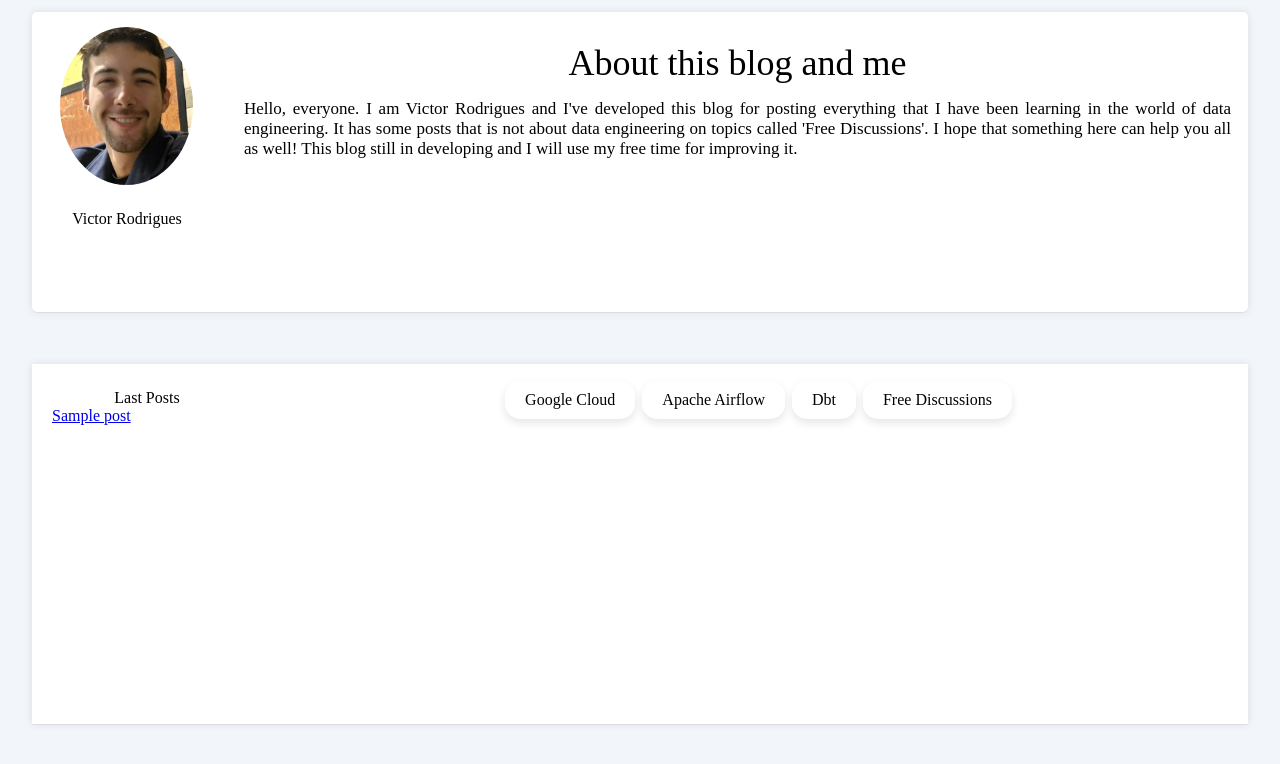
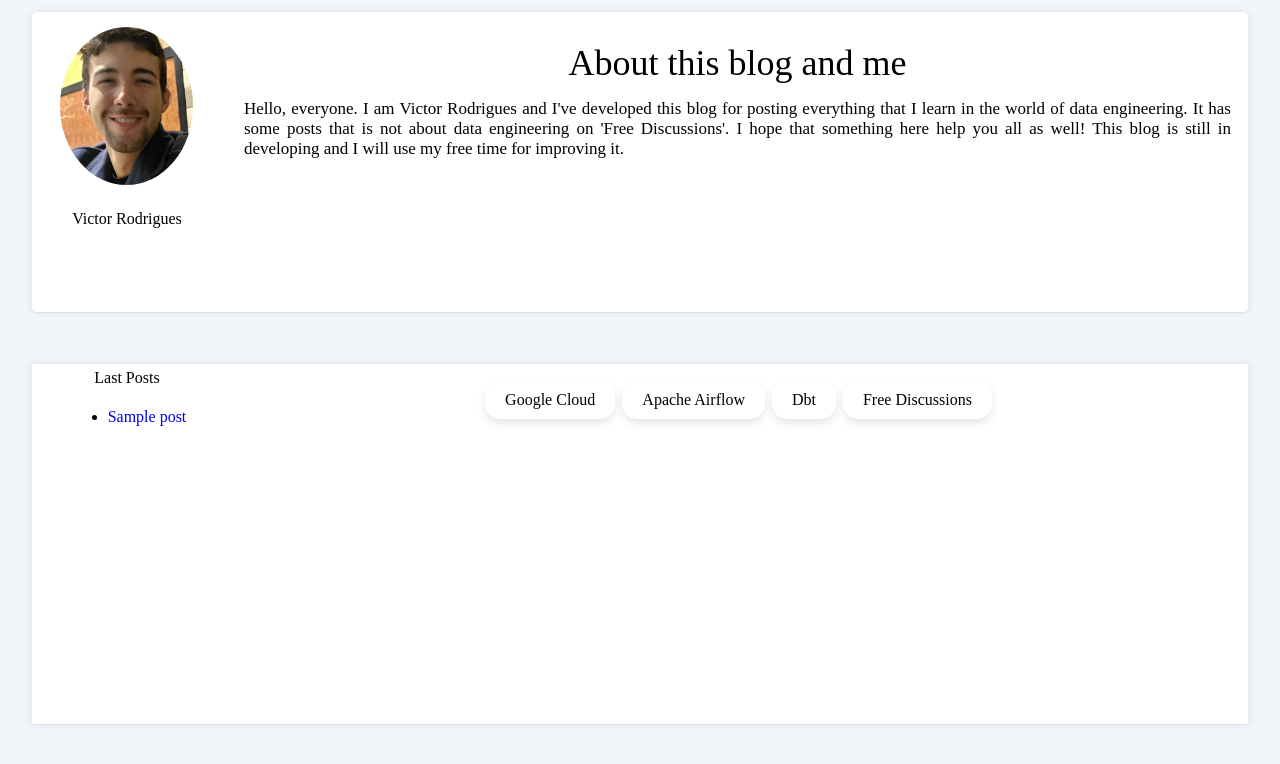
Before and after one commit to victorcresp-io/my_blog, a Flask app: template app/templates/main_pg.html in a window 1280 px wide. Shown: the top 764 px of the page. Run offline with Flask 3, Linux system fonts and the light colour scheme; the template is opened without the code that fills it: most values are stand-ins (such as "Sample title", 1, 10 or a date in 2020); parts of the project's set-up code (start-up, migrations or seed data) failed here and were passed over; some libraries are stand-ins or nearby versions.

Commit message:
feat: estruturando a parte de rolagem das postagens

```diff
--- a/app/static/main_pg.css
+++ b/app/static/main_pg.css
@@ -111,11 +111,17 @@ h3 {
 }
 
 #list-post {
-    padding: 10px 20px;
     height: 100%;
     min-width: 190px;
     width: 200px;
+    display: flex;
+    flex-direction: column;
+    align-items: center;
+    justify-content: flex-start;
+    overflow: auto;
 }
+
+
 
 #ultimas-postagens {
     width: 99%;
@@ -147,11 +153,17 @@ h3 {
     }
 
     #last-post {
-        margin-top: 15px;
+        margin-top: 5px;
         display: block;
         width: 100%;
         font-size: 16px;
         text-align: center;
+    }
+
+    .formatar-link {
+    text-decoration: none;
+    display: inline-block;
+    margin-top: 5px;
     }
 
     #item-projetos {
--- a/app/templates/main_pg.html
+++ b/app/templates/main_pg.html
@@ -29,7 +29,7 @@
                 <section id="sobre">
                     <span id="titulo-sobre">About this blog and me</span>
                     <div id="sobre-blog-me">
-                        Hello, everyone. I am Victor Rodrigues and I've developed this blog for posting everything that I have been learning in the world of data engineering. It has some posts that is not about data engineering on topics called 'Free Discussions'. I hope that something here can help you all as well! This blog still in developing and I will use my free time for improving it.
+                        Hello, everyone. I am Victor Rodrigues and I've developed this blog for posting everything that I learn in the world of data engineering. It has some posts that is not about data engineering on 'Free Discussions'. I hope that something here help you all as well! This blog is still in developing and I will use my free time for improving it.
                     </div>
                 </section>
             </header>
@@ -37,9 +37,16 @@
                 <section id="list-post">
                     <span id="last-post">Last Posts</span>
                     <nav>
-                    {% for post in posts %}
-                        <a href="/posts?id={{ post.id }}">{{ post.titulo }}</a><br>
-                    {% endfor %}
+                        <ul>
+                            {% for post in posts %}
+                                <li>
+                                    <a class="formatar-link" href="/posts?id={{ post.id }}">
+                                        {{ post.titulo }}
+                                    </a>
+                                </li>
+                            {% endfor %}
+                        </ul>
+
                     </nav>
                 </section>
 
```
